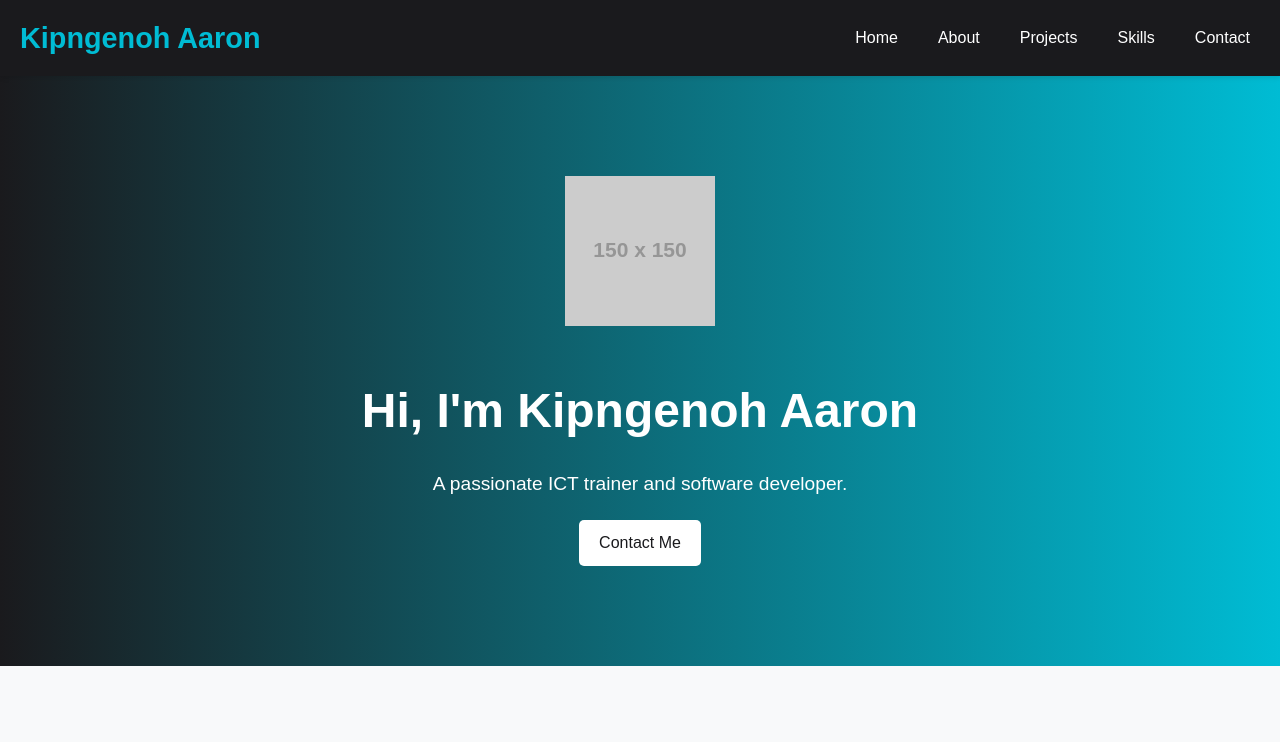
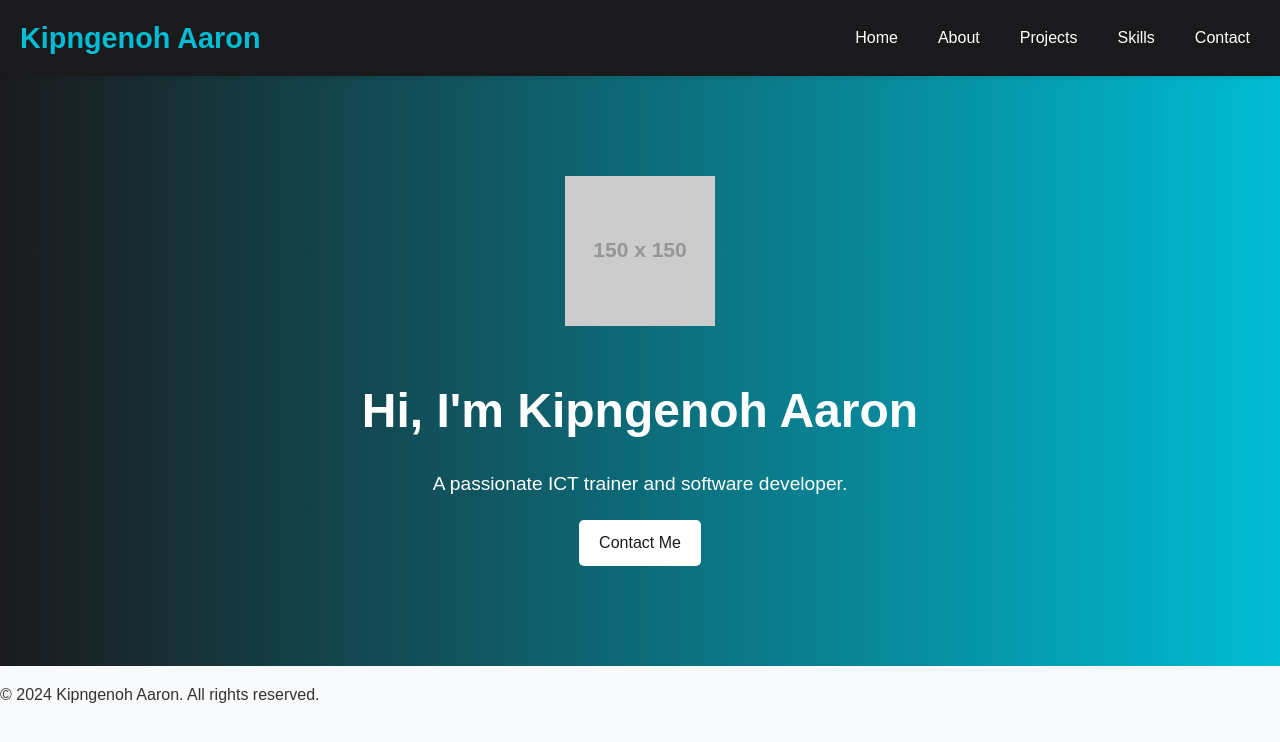
Before and after one commit to kipngenohaaron/kipngenoh-portfolio, a React (Create React App) app: page / in a window 1280 px wide. Shown: the top 742 px of the page. Built offline with nearby package versions, Linux system fonts and the light colour scheme.

Commit message:
Dark mode toggle added

```diff
--- a/src/App.js
+++ b/src/App.js
@@ -32,27 +32,38 @@
 // };
 
 // export default App;
-import React from 'react';
+import React, { useState } from 'react';
 import { BrowserRouter as Router, Route, Routes } from 'react-router-dom';
 import Header from './components/Header';
 import Hero from './components/Hero';
 import About from './components/About';
+import Skills from './components/Skills';
 import Projects from './components/Projects';
-import Skills from './components/Skills';
 import Contact from './components/Contact';
+import Footer from './components/Footer';
 import './styles/main.css';
 
 function App() {
+  const [darkMode, setDarkMode] = useState(false);
+
+  const toggleDarkMode = () => {
+    setDarkMode(!darkMode);
+    document.body.classList.toggle('dark-mode');
+  };
+
   return (
     <Router>
-      <Header />
+      <div className={`app ${darkMode ? 'dark' : ''}`}>
+        <Header toggleDarkMode={toggleDarkMode} darkMode={darkMode} />
         <Routes>
           <Route path="/" element={<Hero />} />
           <Route path="/about" element={<About />} />
+          <Route path="/skills" element={<Skills />} />
           <Route path="/projects" element={<Projects />} />
-        <Route path="/skills" element={<Skills />} />
           <Route path="/contact" element={<Contact />} />
         </Routes>
+        <Footer />
+      </div>
     </Router>
   );
 }
```
Lines whose indentation alone changed are shown as unchanged.
